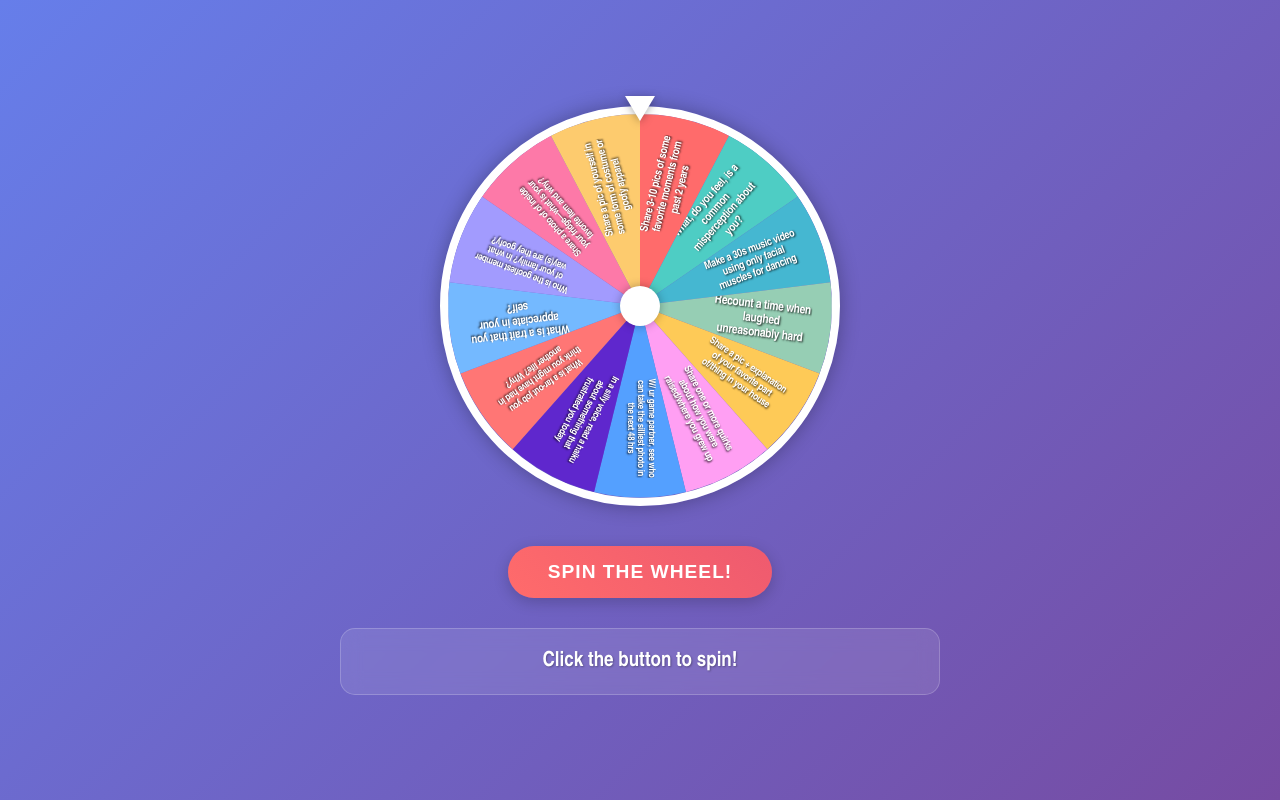
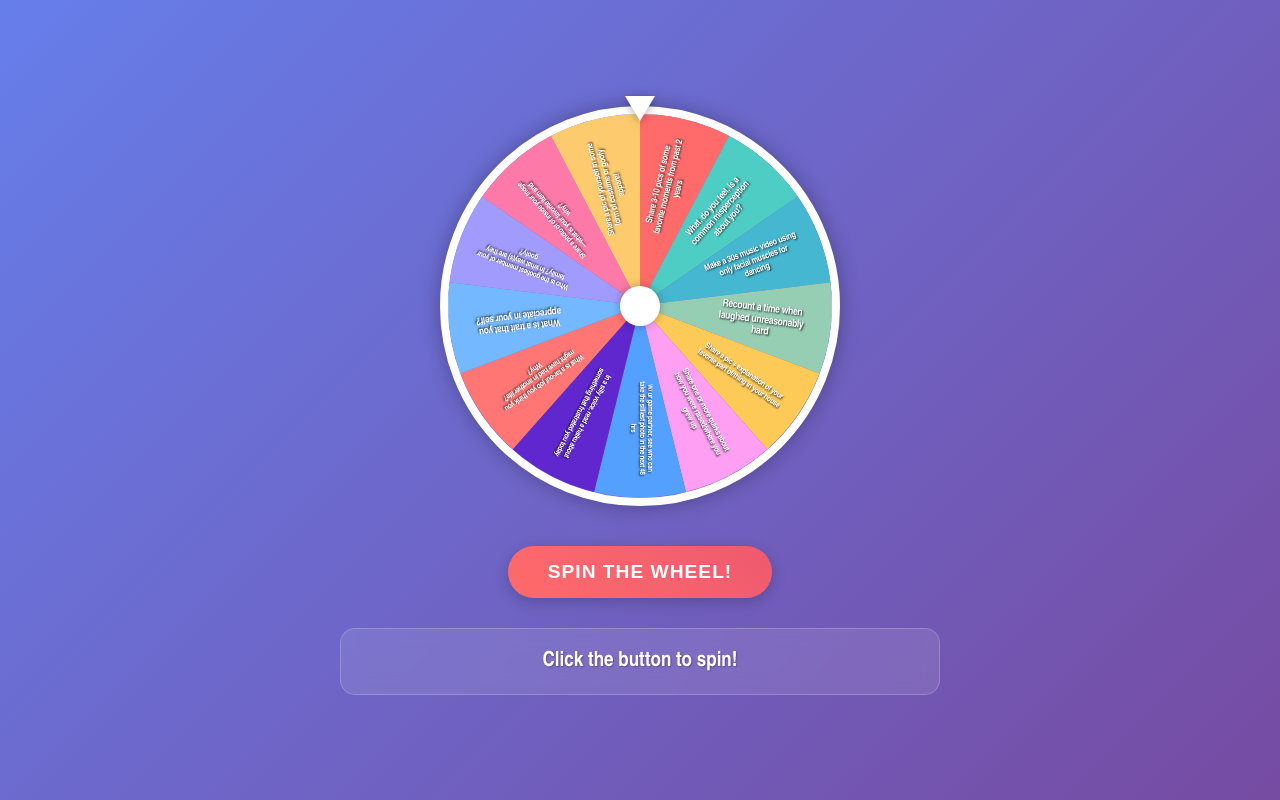
Before and after one commit to spinnify/wheel, a plain HTML site: page index.html in a window 1280 px wide. Drawn offline with Linux system fonts and the light colour scheme.

Commit message:
Update index.html

```diff
--- a/index.html
+++ b/index.html
@@ -319,7 +319,7 @@
 
                 // Dynamic font sizing based on text length and number of segments
                 const textLength = segments[i].length;
-                const baseFontSize = Math.max(8, 27 - numSegments); // Base size decreases with more segments
+                const baseFontSize = Math.max(8, 25 - numSegments); // Base size decreases with more segments
                 const lengthPenalty = Math.max(0, textLength - 30) * 0.1; // Reduce size for long text
                 const dynamicFontSize = Math.max(6, baseFontSize - lengthPenalty);
 
```
